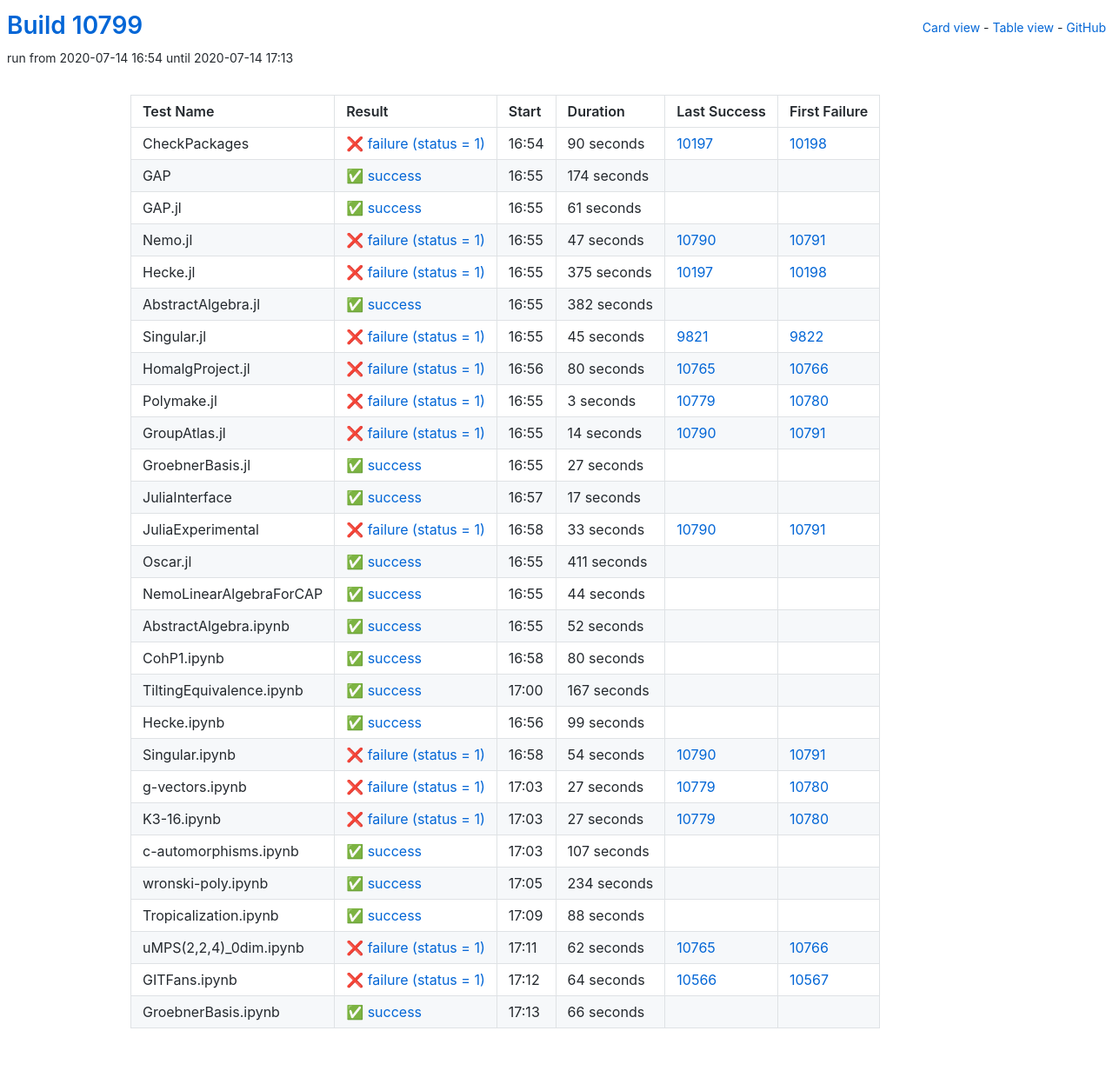
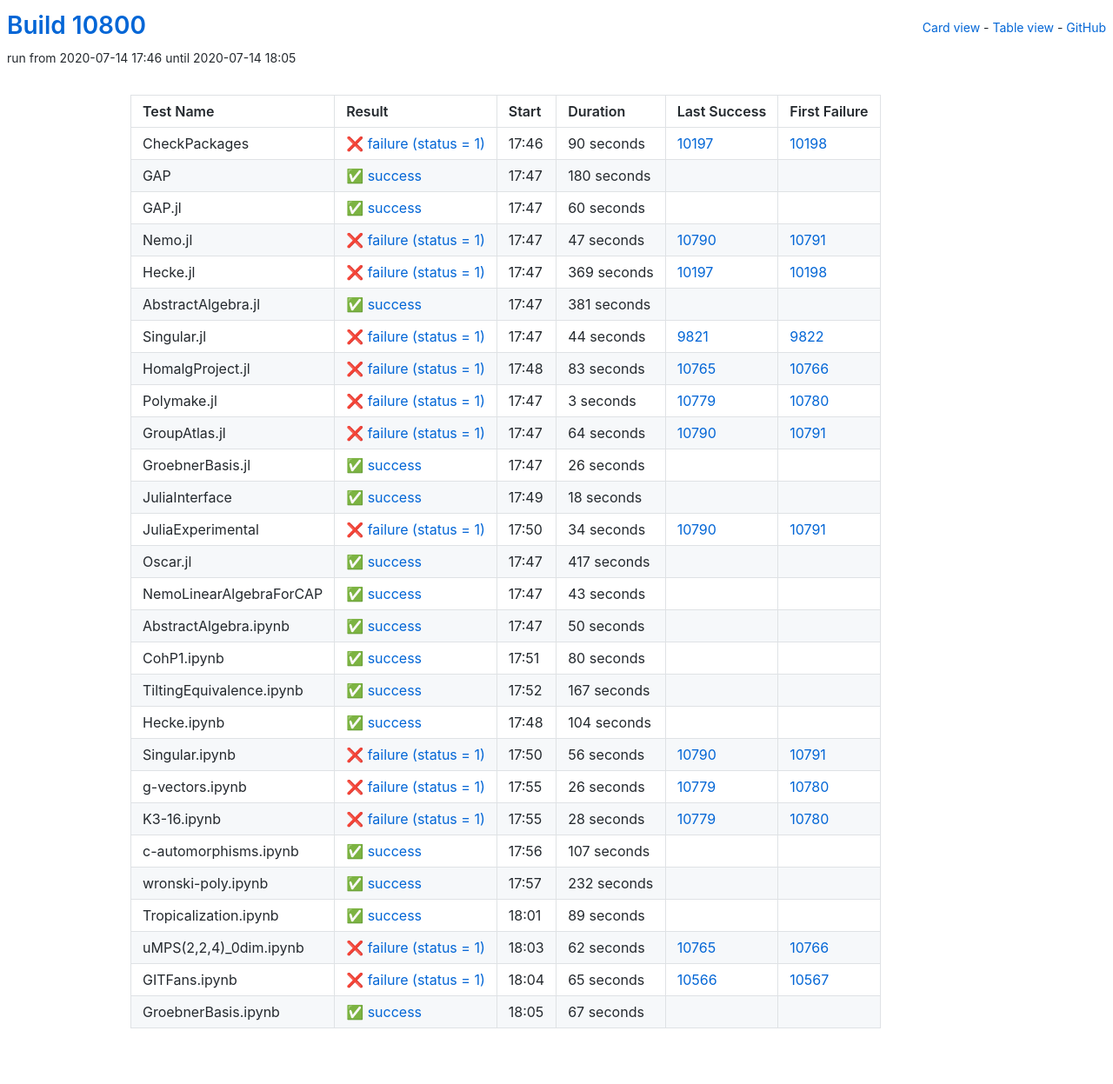
Before and after one commit to oscar-system/oscar-ci-status, a Jekyll site: the page built from table.html, in a window 1280 px wide. Shown: the whole page at 87% size. Built offline with Jekyll 4.4.1, drawn with Linux system fonts in a browser that asks for light colours.

Commit message:
Build #10800

```diff
--- a/_data/ci.yml
+++ b/_data/ci.yml
@@ -1,6 +1,6 @@
 ---
-build: 10799
-build_url: https://oscarci.mathematik.uni-kl.de/job/oscar/10799/
+build: 10800
+build_url: https://oscarci.mathematik.uni-kl.de/job/oscar/10800/
 job: oscar
 organization: oscar-system
 repo: oscar-ci-status
@@ -8,8 +8,8 @@
 tests:
 - name: CheckPackages
   id: checkpackages
-  log: https://oscarci.mathematik.uni-kl.de/job/oscar/10799/artifact/logs/build-10799/CheckPackages.log
-  start: 2020-07-14 16:54
+  log: https://oscarci.mathematik.uni-kl.de/job/oscar/10800/artifact/logs/build-10800/CheckPackages.log
+  start: 2020-07-14 17:46
   success: false
   exitcode: 1
   status: failure
@@ -20,32 +20,32 @@
   first_failure_url: https://oscarci.mathematik.uni-kl.de/job/oscar/10198/
 - name: GAP
   id: gap
-  log: https://oscarci.mathematik.uni-kl.de/job/oscar/10799/artifact/logs/build-10799/GAP.log
-  start: 2020-07-14 16:55
+  log: https://oscarci.mathematik.uni-kl.de/job/oscar/10800/artifact/logs/build-10800/GAP.log
+  start: 2020-07-14 17:47
   success: true
   exitcode: 0
   status: success
-  duration: 174
+  duration: 180
   last_success: false
   last_success_url:
   first_failure: false
   first_failure_url:
 - name: GAP.jl
   id: gap-jl
-  log: https://oscarci.mathematik.uni-kl.de/job/oscar/10799/artifact/logs/build-10799/GAP.jl.log
-  start: 2020-07-14 16:55
+  log: https://oscarci.mathematik.uni-kl.de/job/oscar/10800/artifact/logs/build-10800/GAP.jl.log
+  start: 2020-07-14 17:47
   success: true
   exitcode: 0
   status: success
-  duration: 61
+  duration: 60
   last_success: false
   last_success_url:
   first_failure: false
   first_failure_url:
 - name: Nemo.jl
   id: nemo-jl
-  log: https://oscarci.mathematik.uni-kl.de/job/oscar/10799/artifact/logs/build-10799/Nemo.jl.log
-  start: 2020-07-14 16:55
+  log: https://oscarci.mathematik.uni-kl.de/job/oscar/10800/artifact/logs/build-10800/Nemo.jl.log
+  start: 2020-07-14 17:47
   success: false
   exitcode: 1
   status: failure
@@ -56,56 +56,56 @@
   first_failure_url: https://oscarci.mathematik.uni-kl.de/job/oscar/10791/
 - name: Hecke.jl
   id: hecke-jl
-  log: https://oscarci.mathematik.uni-kl.de/job/oscar/10799/artifact/logs/build-10799/Hecke.jl.log
-  start: 2020-07-14 16:55
+  log: https://oscarci.mathematik.uni-kl.de/job/oscar/10800/artifact/logs/build-10800/Hecke.jl.log
+  start: 2020-07-14 17:47
   success: false
   exitcode: 1
   status: failure
-  duration: 375
+  duration: 369
   last_success: 10197
   last_success_url: https://oscarci.mathematik.uni-kl.de/job/oscar/10197/
   first_failure: 10198
   first_failure_url: https://oscarci.mathematik.uni-kl.de/job/oscar/10198/
 - name: AbstractAlgebra.jl
   id: abstractalgebra-jl
-  log: https://oscarci.mathematik.uni-kl.de/job/oscar/10799/artifact/logs/build-10799/AbstractAlgebra.jl.log
-  start: 2020-07-14 16:55
+  log: https://oscarci.mathematik.uni-kl.de/job/oscar/10800/artifact/logs/build-10800/AbstractAlgebra.jl.log
+  start: 2020-07-14 17:47
   success: true
   exitcode: 0
   status: success
-  duration: 382
+  duration: 381
   last_success: false
   last_success_url:
   first_failure: false
   first_failure_url:
 - name: Singular.jl
   id: singular-jl
-  log: https://oscarci.mathematik.uni-kl.de/job/oscar/10799/artifact/logs/build-10799/Singular.jl.log
-  start: 2020-07-14 16:55
+  log: https://oscarci.mathematik.uni-kl.de/job/oscar/10800/artifact/logs/build-10800/Singular.jl.log
+  start: 2020-07-14 17:47
   success: false
   exitcode: 1
   status: failure
-  duration: 45
+  duration: 44
   last_success: 9821
   last_success_url: https://oscarci.mathematik.uni-kl.de/job/oscar/9821/
   first_failure: 9822
   first_failure_url: https://oscarci.mathematik.uni-kl.de/job/oscar/9822/
 - name: HomalgProject.jl
   id: homalgproject-jl
-  log: https://oscarci.mathematik.uni-kl.de/job/oscar/10799/artifact/logs/build-10799/HomalgProject.jl.log
-  start: 2020-07-14 16:56
+  log: https://oscarci.mathematik.uni-kl.de/job/oscar/10800/artifact/logs/build-10800/HomalgProject.jl.log
+  start: 2020-07-14 17:48
   success: false
   exitcode: 1
   status: failure
-  duration: 80
+  duration: 83
   last_success: 10765
   last_success_url: https://oscarci.mathematik.uni-kl.de/job/oscar/10765/
   first_failure: 10766
   first_failure_url: https://oscarci.mathematik.uni-kl.de/job/oscar/10766/
 - name: Polymake.jl
   id: polymake-jl
-  log: https://oscarci.mathematik.uni-kl.de/job/oscar/10799/artifact/logs/build-10799/Polymake.jl.log
-  start: 2020-07-14 16:55
+  log: https://oscarci.mathematik.uni-kl.de/job/oscar/10800/artifact/logs/build-10800/Polymake.jl.log
+  start: 2020-07-14 17:47
   success: false
   exitcode: 1
   status: failure
@@ -116,92 +116,92 @@
   first_failure_url: https://oscarci.mathematik.uni-kl.de/job/oscar/10780/
 - name: GroupAtlas.jl
   id: groupatlas-jl
-  log: https://oscarci.mathematik.uni-kl.de/job/oscar/10799/artifact/logs/build-10799/GroupAtlas.jl.log
-  start: 2020-07-14 16:55
+  log: https://oscarci.mathematik.uni-kl.de/job/oscar/10800/artifact/logs/build-10800/GroupAtlas.jl.log
+  start: 2020-07-14 17:47
   success: false
   exitcode: 1
   status: failure
-  duration: 14
+  duration: 64
   last_success: 10790
   last_success_url: https://oscarci.mathematik.uni-kl.de/job/oscar/10790/
   first_failure: 10791
   first_failure_url: https://oscarci.mathematik.uni-kl.de/job/oscar/10791/
 - name: GroebnerBasis.jl
   id: groebnerbasis-jl
-  log: https://oscarci.mathematik.uni-kl.de/job/oscar/10799/artifact/logs/build-10799/GroebnerBasis.jl.log
-  start: 2020-07-14 16:55
+  log: https://oscarci.mathematik.uni-kl.de/job/oscar/10800/artifact/logs/build-10800/GroebnerBasis.jl.log
+  start: 2020-07-14 17:47
   success: true
   exitcode: 0
   status: success
-  duration: 27
+  duration: 26
   last_success: false
   last_success_url:
   first_failure: false
   first_failure_url:
 - name: JuliaInterface
   id: juliainterface
-  log: https://oscarci.mathematik.uni-kl.de/job/oscar/10799/artifact/logs/build-10799/JuliaInterface.log
-  start: 2020-07-14 16:57
+  log: https://oscarci.mathematik.uni-kl.de/job/oscar/10800/artifact/logs/build-10800/JuliaInterface.log
+  start: 2020-07-14 17:49
   success: true
   exitcode: 0
   status: success
-  duration: 17
+  duration: 18
   last_success: false
   last_success_url:
   first_failure: false
   first_failure_url:
 - name: JuliaExperimental
   id: juliaexperimental
-  log: https://oscarci.mathematik.uni-kl.de/job/oscar/10799/artifact/logs/build-10799/JuliaExperimental.log
-  start: 2020-07-14 16:58
+  log: https://oscarci.mathematik.uni-kl.de/job/oscar/10800/artifact/logs/build-10800/JuliaExperimental.log
+  start: 2020-07-14 17:50
   success: false
   exitcode: 1
   status: failure
-  duration: 33
+  duration: 34
   last_success: 10790
   last_success_url: https://oscarci.mathematik.uni-kl.de/job/oscar/10790/
   first_failure: 10791
   first_failure_url: https://oscarci.mathematik.uni-kl.de/job/oscar/10791/
 - name: Oscar.jl
   id: oscar-jl
-  log: https://oscarci.mathematik.uni-kl.de/job/oscar/10799/artifact/logs/build-10799/Oscar.jl.log
-  start: 2020-07-14 16:55
+  log: https://oscarci.mathematik.uni-kl.de/job/oscar/10800/artifact/logs/build-10800/Oscar.jl.log
+  start: 2020-07-14 17:47
   success: true
   exitcode: 0
   status: success
-  duration: 411
+  duration: 417
   last_success: false
   last_success_url:
   first_failure: false
   first_failure_url:
 - name: NemoLinearAlgebraForCAP
   id: nemolinearalgebraforcap
-  log: https://oscarci.mathematik.uni-kl.de/job/oscar/10799/artifact/logs/build-10799/NemoLinearAlgebraForCAP.log
-  start: 2020-07-14 16:55
+  log: https://oscarci.mathematik.uni-kl.de/job/oscar/10800/artifact/logs/build-10800/NemoLinearAlgebraForCAP.log
+  start: 2020-07-14 17:47
   success: true
   exitcode: 0
   status: success
-  duration: 44
+  duration: 43
   last_success: false
   last_success_url:
   first_failure: false
   first_failure_url:
 - name: AbstractAlgebra.ipynb
   id: abstractalgebra-ipynb
-  log: https://oscarci.mathematik.uni-kl.de/job/oscar/10799/artifact/logs/build-10799/AbstractAlgebra.ipynb.log
-  start: 2020-07-14 16:55
+  log: https://oscarci.mathematik.uni-kl.de/job/oscar/10800/artifact/logs/build-10800/AbstractAlgebra.ipynb.log
+  start: 2020-07-14 17:47
   success: true
   exitcode: 0
   status: success
-  duration: 52
+  duration: 50
   last_success: false
   last_success_url:
   first_failure: false
   first_failure_url:
 - name: CohP1.ipynb
   id: cohp1-ipynb
-  log: https://oscarci.mathematik.uni-kl.de/job/oscar/10799/artifact/logs/build-10799/CohP1.ipynb.log
-  start: 2020-07-14 16:58
+  log: https://oscarci.mathematik.uni-kl.de/job/oscar/10800/artifact/logs/build-10800/CohP1.ipynb.log
+  start: 2020-07-14 17:51
   success: true
   exitcode: 0
   status: success
@@ -212,8 +212,8 @@
   first_failure_url:
 - name: TiltingEquivalence.ipynb
   id: tiltingequivalence-ipynb
-  log: https://oscarci.mathematik.uni-kl.de/job/oscar/10799/artifact/logs/build-10799/TiltingEquivalence.ipynb.log
-  start: 2020-07-14 17:00
+  log: https://oscarci.mathematik.uni-kl.de/job/oscar/10800/artifact/logs/build-10800/TiltingEquivalence.ipynb.log
+  start: 2020-07-14 17:52
   success: true
   exitcode: 0
   status: success
@@ -224,56 +224,56 @@
   first_failure_url:
 - name: Hecke.ipynb
   id: hecke-ipynb
-  log: https://oscarci.mathematik.uni-kl.de/job/oscar/10799/artifact/logs/build-10799/Hecke.ipynb.log
-  start: 2020-07-14 16:56
+  log: https://oscarci.mathematik.uni-kl.de/job/oscar/10800/artifact/logs/build-10800/Hecke.ipynb.log
+  start: 2020-07-14 17:48
   success: true
   exitcode: 0
   status: success
-  duration: 99
+  duration: 104
   last_success: false
   last_success_url:
   first_failure: false
   first_failure_url:
 - name: Singular.ipynb
   id: singular-ipynb
-  log: https://oscarci.mathematik.uni-kl.de/job/oscar/10799/artifact/logs/build-10799/Singular.ipynb.log
-  start: 2020-07-14 16:58
+  log: https://oscarci.mathematik.uni-kl.de/job/oscar/10800/artifact/logs/build-10800/Singular.ipynb.log
+  start: 2020-07-14 17:50
   success: false
   exitcode: 1
   status: failure
-  duration: 54
+  duration: 56
   last_success: 10790
   last_success_url: https://oscarci.mathematik.uni-kl.de/job/oscar/10790/
   first_failure: 10791
   first_failure_url: https://oscarci.mathematik.uni-kl.de/job/oscar/10791/
 - name: g-vectors.ipynb
   id: g-vectors-ipynb
-  log: https://oscarci.mathematik.uni-kl.de/job/oscar/10799/artifact/logs/build-10799/g-vectors.ipynb.log
-  start: 2020-07-14 17:03
+  log: https://oscarci.mathematik.uni-kl.de/job/oscar/10800/artifact/logs/build-10800/g-vectors.ipynb.log
+  start: 2020-07-14 17:55
   success: false
   exitcode: 1
   status: failure
-  duration: 27
+  duration: 26
   last_success: 10779
   last_success_url: https://oscarci.mathematik.uni-kl.de/job/oscar/10779/
   first_failure: 10780
   first_failure_url: https://oscarci.mathematik.uni-kl.de/job/oscar/10780/
 - name: K3-16.ipynb
   id: k3-16-ipynb
-  log: https://oscarci.mathematik.uni-kl.de/job/oscar/10799/artifact/logs/build-10799/K3-16.ipynb.log
-  start: 2020-07-14 17:03
+  log: https://oscarci.mathematik.uni-kl.de/job/oscar/10800/artifact/logs/build-10800/K3-16.ipynb.log
+  start: 2020-07-14 17:55
   success: false
   exitcode: 1
   status: failure
-  duration: 27
+  duration: 28
   last_success: 10779
   last_success_url: https://oscarci.mathematik.uni-kl.de/job/oscar/10779/
   first_failure: 10780
   first_failure_url: https://oscarci.mathematik.uni-kl.de/job/oscar/10780/
 - name: c-automorphisms.ipynb
   id: c-automorphisms-ipynb
-  log: https://oscarci.mathematik.uni-kl.de/job/oscar/10799/artifact/logs/build-10799/c-automorphisms.ipynb.log
-  start: 2020-07-14 17:03
+  log: https://oscarci.mathematik.uni-kl.de/job/oscar/10800/artifact/logs/build-10800/c-automorphisms.ipynb.log
+  start: 2020-07-14 17:56
   success: true
   exitcode: 0
   status: success
@@ -284,32 +284,32 @@
   first_failure_url:
 - name: wronski-poly.ipynb
   id: wronski-poly-ipynb
-  log: https://oscarci.mathematik.uni-kl.de/job/oscar/10799/artifact/logs/build-10799/wronski-poly.ipynb.log
-  start: 2020-07-14 17:05
+  log: https://oscarci.mathematik.uni-kl.de/job/oscar/10800/artifact/logs/build-10800/wronski-poly.ipynb.log
+  start: 2020-07-14 17:57
   success: true
   exitcode: 0
   status: success
-  duration: 234
+  duration: 232
   last_success: false
   last_success_url:
   first_failure: false
   first_failure_url:
 - name: Tropicalization.ipynb
   id: tropicalization-ipynb
-  log: https://oscarci.mathematik.uni-kl.de/job/oscar/10799/artifact/logs/build-10799/Tropicalization.ipynb.log
-  start: 2020-07-14 17:09
+  log: https://oscarci.mathematik.uni-kl.de/job/oscar/10800/artifact/logs/build-10800/Tropicalization.ipynb.log
+  start: 2020-07-14 18:01
   success: true
   exitcode: 0
   status: success
-  duration: 88
+  duration: 89
   last_success: false
   last_success_url:
   first_failure: false
   first_failure_url:
 - name: uMPS(2,2,4)_0dim.ipynb
   id: umps-2-2-4-0dim-ipynb
-  log: https://oscarci.mathematik.uni-kl.de/job/oscar/10799/artifact/logs/build-10799/uMPS-2-2-4-_0dim.ipynb.log
-  start: 2020-07-14 17:11
+  log: https://oscarci.mathematik.uni-kl.de/job/oscar/10800/artifact/logs/build-10800/uMPS-2-2-4-_0dim.ipynb.log
+  start: 2020-07-14 18:03
   success: false
   exitcode: 1
   status: failure
@@ -320,24 +320,24 @@
   first_failure_url: https://oscarci.mathematik.uni-kl.de/job/oscar/10766/
 - name: GITFans.ipynb
   id: gitfans-ipynb
-  log: https://oscarci.mathematik.uni-kl.de/job/oscar/10799/artifact/logs/build-10799/GITFans.ipynb.log
-  start: 2020-07-14 17:12
+  log: https://oscarci.mathematik.uni-kl.de/job/oscar/10800/artifact/logs/build-10800/GITFans.ipynb.log
+  start: 2020-07-14 18:04
   success: false
   exitcode: 1
   status: failure
-  duration: 64
+  duration: 65
   last_success: 10566
   last_success_url: https://oscarci.mathematik.uni-kl.de/job/oscar/10566/
   first_failure: 10567
   first_failure_url: https://oscarci.mathematik.uni-kl.de/job/oscar/10567/
 - name: GroebnerBasis.ipynb
   id: groebnerbasis-ipynb
-  log: https://oscarci.mathematik.uni-kl.de/job/oscar/10799/artifact/logs/build-10799/GroebnerBasis.ipynb.log
-  start: 2020-07-14 17:13
+  log: https://oscarci.mathematik.uni-kl.de/job/oscar/10800/artifact/logs/build-10800/GroebnerBasis.ipynb.log
+  start: 2020-07-14 18:05
   success: true
   exitcode: 0
   status: success
-  duration: 66
+  duration: 67
   last_success: false
   last_success_url:
   first_failure: false
```
Also changed, not shown: README.md.
